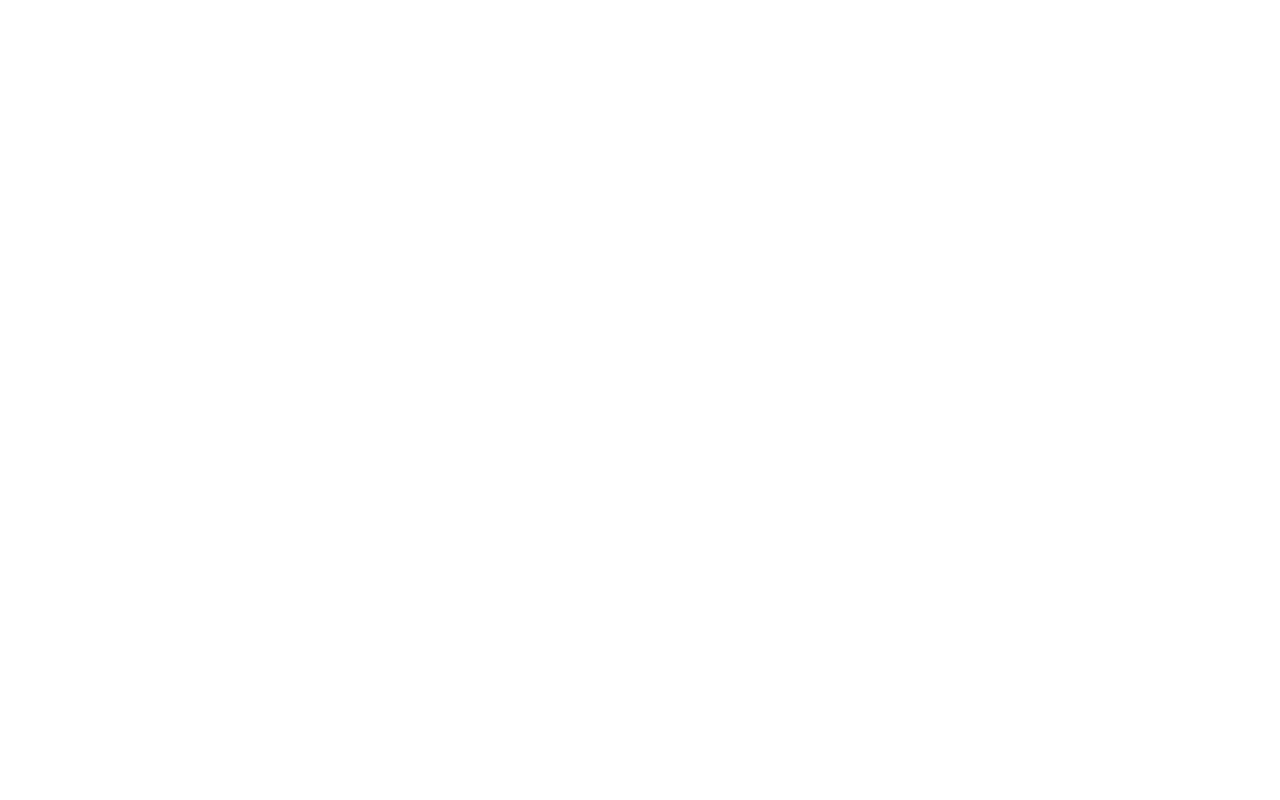
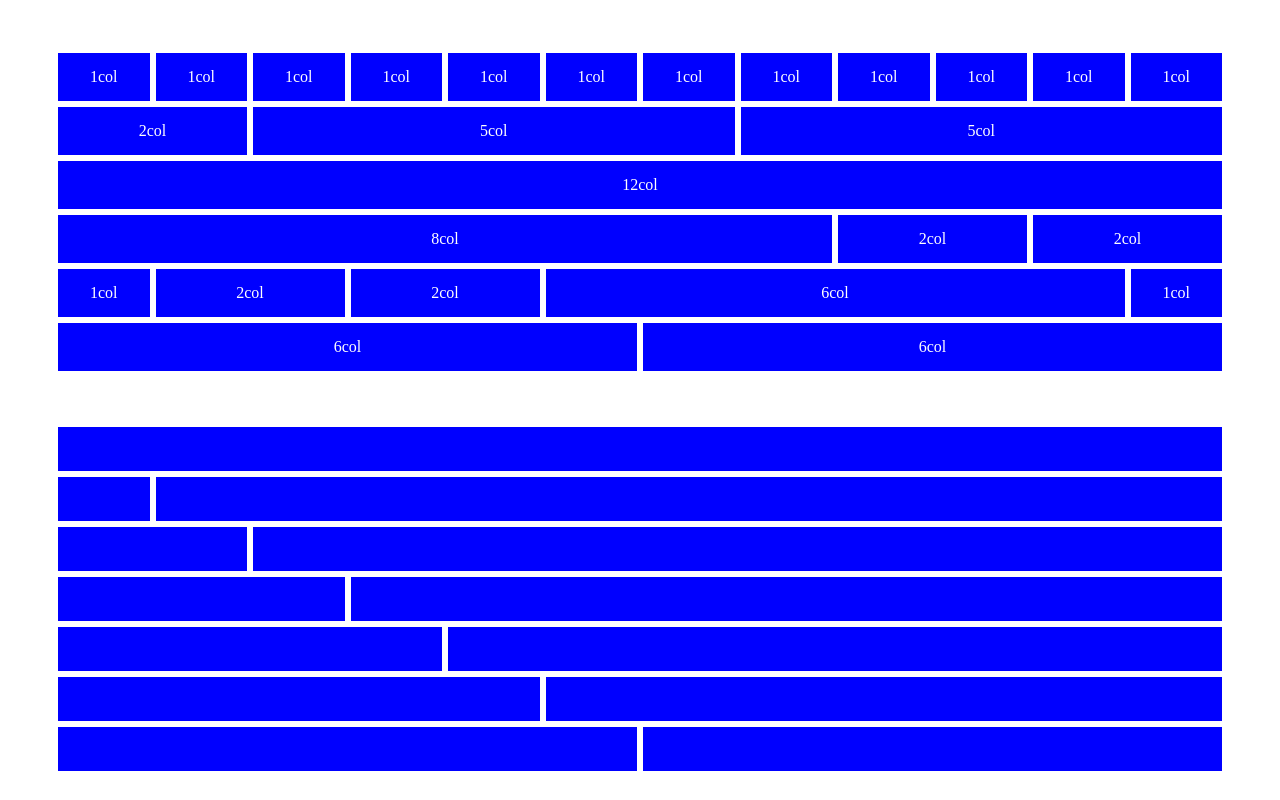
Before and after one commit to marcomaione/html-css-12bool, a plain HTML site: page index.html in a window 1280 px wide. Drawn offline with Linux system fonts and the light colour scheme.

Commit message:
aggiornamento

```diff
--- a/CSS/12boolflex.css
+++ b/CSS/12boolflex.css
@@ -0,0 +1,94 @@
+* {
+    margin: 0;
+    padding: 0;
+    box-sizing: border-box;
+}
+
+.container {
+    max-width: 1170px;
+    margin: 0 auto;
+}
+
+.container-fluid {
+    width: 100%;
+    max-width: 100%;
+    margin: 0 auto;
+}
+
+.row {
+    display: flex;
+    flex-wrap: wrap;
+    flex-direction: row;
+}
+
+.col-1 {
+    flex-basis: calc((100% / 12) * 1);
+    max-width: calc((100% / 12) * 1);
+
+}
+
+.col-2 {
+    flex-basis: calc((100% / 12) * 2);
+    max-width: calc((100% / 12) * 2);
+
+}
+
+.col-3 {
+    flex-basis: calc((100% / 12) * 3);
+    max-width: calc((100% / 12) * 3);
+
+}
+
+.col-4 {
+    flex-basis: calc((100% / 12) * 4);
+    max-width: calc((100% / 12) * 4);
+
+}
+
+.col-5 {
+    flex-basis: calc((100% / 12) * 5);
+    max-width: calc((100% / 12) * 5);
+
+}
+
+.col-6 {
+    flex-basis: calc((100% / 12) * 6);
+    max-width: calc((100% / 12) * 6);
+
+}
+
+.col-7 {
+    flex-basis: calc((100% / 12) * 7);
+    max-width: calc((100% / 12) * 7);
+
+}
+
+.col-8 {
+    flex-basis: calc((100% / 12) * 8);
+    max-width: calc((100% / 12) * 8);
+
+}
+
+.col-9 {
+    flex-basis: calc((100% / 12) * 9);
+    max-width: calc((100% / 12) * 9);
+
+}
+
+.col-10 {
+    flex-basis: calc((100% / 12) * 10);
+    max-width: calc((100% / 12) * 10);
+
+}
+
+.col-11 {
+    flex-basis: calc((100% / 12) * 11);
+    max-width: calc((100% / 12) * 11);
+
+}
+
+.col-12 {
+    flex-basis: calc((100% / 12) * 12);
+    max-width: calc((100% / 12) * 12);
+
+}
--- a/CSS/style.css
+++ b/CSS/style.css
@@ -0,0 +1,25 @@
+* {
+    margin: 0;
+    padding: 0;
+    box-sizing: border-box;
+}
+
+.debug .container , .debug .container-fluid {
+    background-color: blue;
+    min-height: 100px;
+}
+
+.debug .row {
+    background-color: white;
+    min-height: 100px;
+    padding-top: 50px;
+}
+
+.debug .box {
+    min-height: 50px;
+    text-align: center;
+    background-color: blue;
+    color: white;
+    padding: 15px;
+    border: solid white;
+}
--- a/index.html
+++ b/index.html
@@ -4,9 +4,253 @@
     <meta charset="UTF-8">
     <meta http-equiv="X-UA-Compatible" content="IE=edge">
     <meta name="viewport" content="width=device-width, initial-scale=1.0">
-    <title>Document</title>
+    <title>12boolflex</title>
+    <link rel="stylesheet" href="CSS/12boolflex.css">
+    <link rel="stylesheet" href="CSS/style.css">
+
 </head>
-<body>
+<body class="debug">
+
+    <section class="container">
+        <div class="row">
+            <div class="col-1">
+                <div class="box">
+                    1col
+                </div>
+            </div>
+
+            <div class="col-1">
+                <div class="box">
+                    1col
+                </div>
+            </div>
+
+            <div class="col-1">
+                <div class="box">
+                    1col
+                </div>
+            </div>
+
+            <div class="col-1">
+                <div class="box">
+                    1col
+                </div>
+            </div>
+
+            <div class="col-1">
+                <div class="box">
+                    1col
+                </div>
+            </div>
+
+            <div class="col-1">
+                <div class="box">
+                    1col
+                </div>
+            </div>
+
+            <div class="col-1">
+                <div class="box">
+                    1col
+                </div>
+            </div>
+
+            <div class="col-1">
+                <div class="box">
+                    1col
+                </div>
+            </div>
+
+            <div class="col-1">
+                <div class="box">
+                    1col
+                </div>
+            </div>
+
+            <div class="col-1">
+                <div class="box">
+                    1col
+                </div>
+            </div>
+
+            <div class="col-1">
+                <div class="box">
+                    1col
+                </div>
+            </div>
+
+            <div class="col-1">
+                <div class="box">
+                    1col
+                </div>
+            </div>
+
+            <div class="col-2">
+                <div class="box">
+                    2col
+                </div>
+            </div>
+
+            <div class="col-5">
+                <div class="box">
+                    5col
+                </div>
+            </div>
+
+            <div class="col-5">
+                <div class="box">
+                    5col
+                </div>
+            </div>
+
+            <div class="col-12">
+                <div class="box">
+                    12col
+                </div>
+            </div>
+
+            <div class="col-8">
+                <div class="box">
+                    8col
+                </div>
+            </div>
+
+            <div class="col-2">
+                <div class="box">
+                    2col
+                </div>
+            </div>
+
+            <div class="col-2">
+                <div class="box">
+                    2col
+                </div>
+            </div>
+
+            <div class="col-1">
+                <div class="box">
+                    1col
+                </div>
+            </div>
+
+            <div class="col-2">
+                <div class="box">
+                    2col
+                </div>
+            </div>
+
+            <div class="col-2">
+                <div class="box">
+                    2col
+                </div>
+            </div>
+
+            <div class="col-6">
+                <div class="box">
+                    6col
+                </div>
+            </div>
+
+            <div class="col-1">
+                <div class="box">
+                    1col
+                </div>
+            </div>
+
+            <div class="col-6">
+                <div class="box">
+                    6col
+                </div>
+            </div>
+
+            <div class="col-6">
+                <div class="box">
+                    6col
+                </div>
+            </div>
+        </div>
+
+        <div class="row">
+            <div class="col-12">
+                <div class="box">
+
+                </div>
+            </div>
+
+            <div class="col-1">
+                <div class="box">
+
+                </div>
+            </div>
+
+            <div class="col-11">
+                <div class="box">
+
+                </div>
+            </div>
+
+            <div class="col-2">
+                <div class="box">
+
+                </div>
+            </div>
+
+            <div class="col-10">
+                <div class="box">
+
+                </div>
+            </div>
+
+            <div class="col-3">
+                <div class="box">
+
+                </div>
+            </div>
+
+            <div class="col-9">
+                <div class="box">
+
+                </div>
+            </div>
+
+            <div class="col-4">
+                <div class="box">
+
+                </div>
+            </div>
+
+            <div class="col-8">
+                <div class="box">
+
+                </div>
+            </div>
+
+            <div class="col-5">
+                <div class="box">
+
+                </div>
+            </div>
+
+            <div class="col-7">
+                <div class="box">
+
+                </div>
+            </div>
+
+            <div class="col-6">
+                <div class="box">
+
+                </div>
+            </div>
+
+            <div class="col-6">
+                <div class="box">
+
+                </div>
+            </div>
+        </div>
+
+    </section>
 
 </body>
 </html>
```
